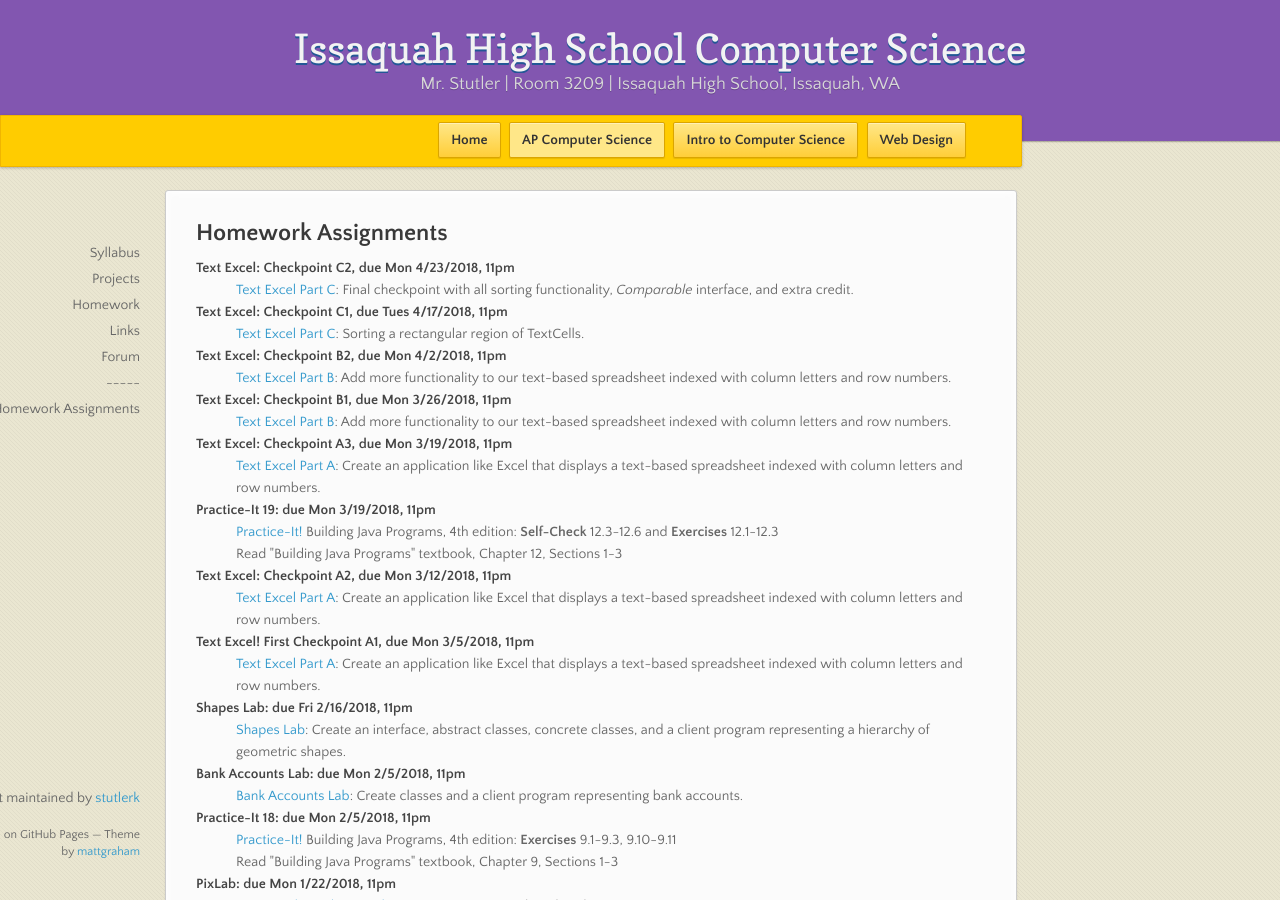
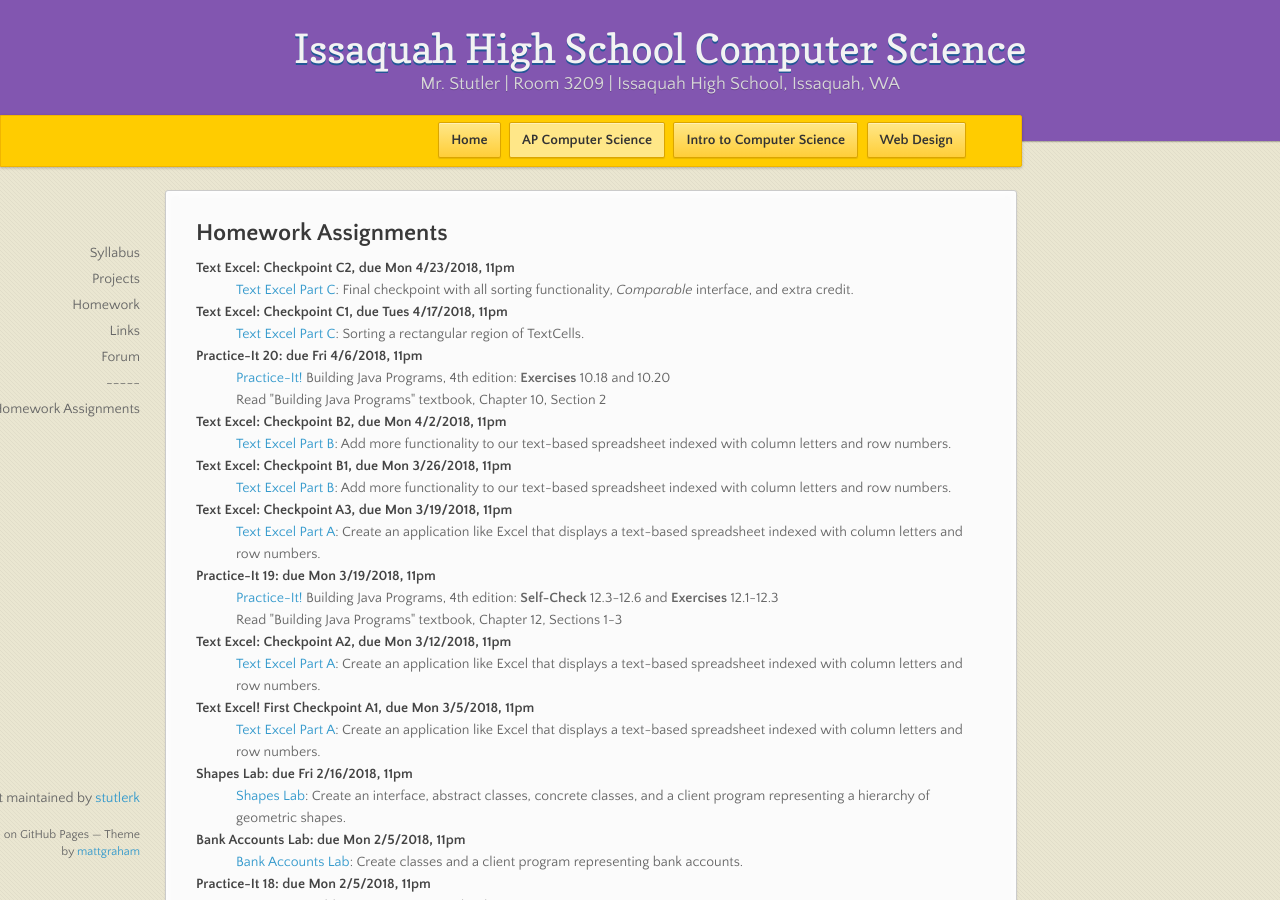
Before and after one commit to stutlerk/ihs-website, a Jekyll site: the page built from _apcs/homework.html, in a window 1280 px wide and 900 px high. Built offline with Jekyll 4.4.1, drawn with Linux system fonts in a browser that asks for light colours; nearby versions of some CDN libraries.

Commit message:
Update homework.html

```diff
--- a/_apcs/homework.html
+++ b/_apcs/homework.html
@@ -11,6 +11,10 @@ layout: course
 
     <dt>Text Excel: Checkpoint C1, due Tues 4/17/2018, 11pm</dt>
     <dd><a href="https://issaquahwednet-my.sharepoint.com/:w:/g/personal/stutlerk_issaquah_wednet_edu/EZaU1t0SdSBHrDj7HSotzLcBegRu4FlnqsIqR1-It_IHgg?e=TxB0Y2" target="_blank">Text Excel Part C</a>: Sorting a rectangular region of TextCells.</dd>
+
+    <dt>Practice-It 20: due Fri 4/6/2018, 11pm</dt>
+    <dd><a href="https://practiceit.cs.washington.edu/" target="_blank">Practice-It!</a> Building Java Programs, 4th edition: <b>Exercises</b> 10.18 and 10.20</dd>
+    <dd>Read "Building Java Programs" textbook, Chapter 10, Section 2</dd>
 
     <dt>Text Excel: Checkpoint B2, due Mon 4/2/2018, 11pm</dt>
     <dd><a href="https://issaquahwednet-my.sharepoint.com/:w:/g/personal/stutlerk_issaquah_wednet_edu/EcdJJ9U6GBtPheLKdnKSN88BEC_0YSoYsoF3RUNCdB_aog?e=pJYXwR" target="_blank">Text Excel Part B</a>: Add more functionality to our text-based spreadsheet indexed with column letters and row numbers.</dd>
```
